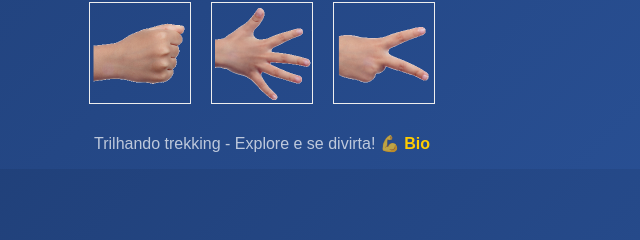
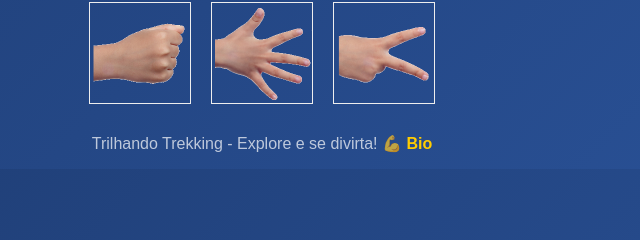
Before and after one commit to TrilhandoTrekking/ppt, a plain HTML site: page index.html in a window 1280 px wide. Shown: the part 270-510 px from the top of the page, 378-1018 px from the left. Drawn offline with Linux system fonts and the light colour scheme.

Commit message:
Update index.html

```diff
--- a/index.html
+++ b/index.html
@@ -42,7 +42,7 @@
     </div>
 
    <div class="footer">
-    <p>Trilhando trekking - Explore e se divirta! 💪 <a href="https://trilhandotrekking.github.io/bio/" target="_blank">Bio</a></p>
+    <p>Trilhando Trekking - Explore e se divirta! 💪 <a href="https://trilhandotrekking.github.io/bio/" target="_blank">Bio</a></p>
   </div>
 
 
```
